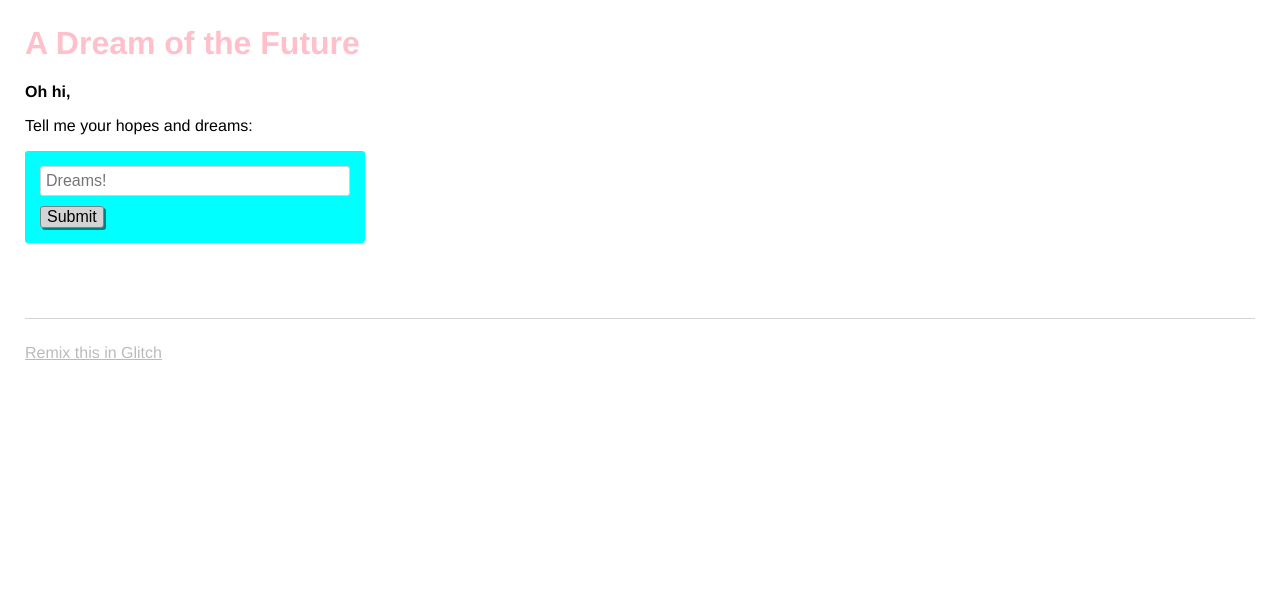
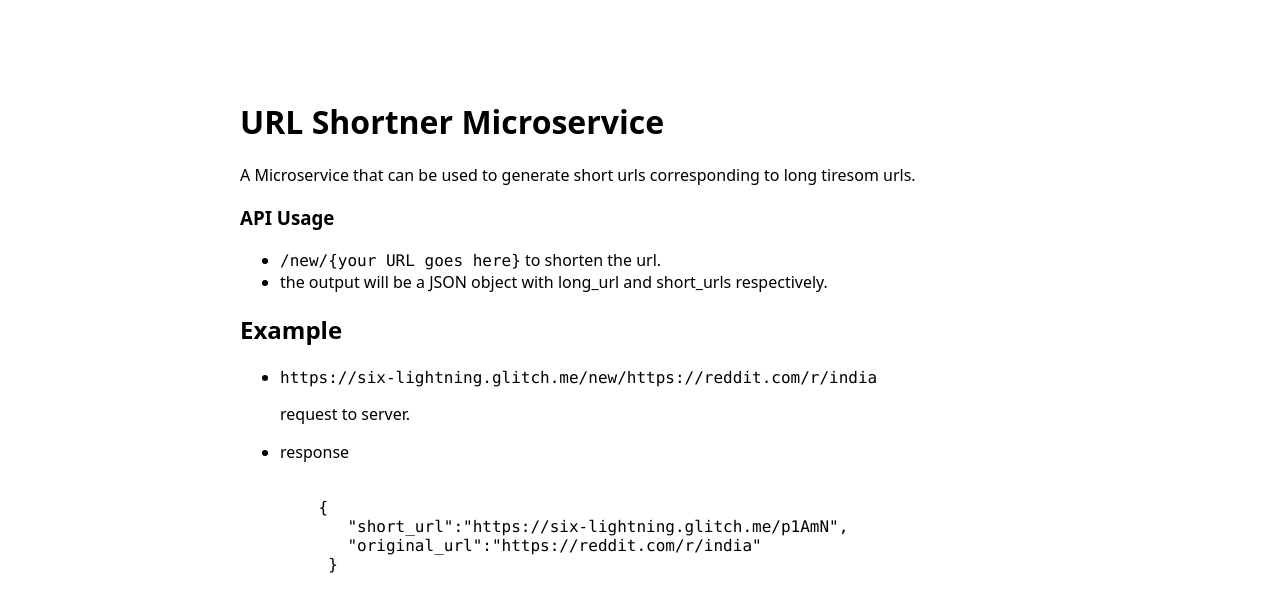
Before and after one commit to roh777/url-microservice, a website: page views/index.html in a window 1280 px wide. Drawn offline with nearby package versions, Linux system fonts and the light colour scheme; no server answers.

Commit message:
🕶💊 Fixed styles and HTML

```diff
--- a/public/style.css
+++ b/public/style.css
@@ -1,82 +1,12 @@
-/* styles */
-/* called by your view template */
-
-/* You might want to try something fancier: */
-/* less: http://lesscss.org/ */
-
-* {
-  box-sizing: border-box;
+body {
+  max-width: 800px;
+  margin : 0 auto;
+  font-size : 16px;
+  font-family : sans;
+  margin-top : 100px;
 }
 
-body {
-  font-family: helvetica, arial, sans-serif;
-  margin: 25px;
+code, pre{
+  font-family : 'Monaco','Consolas';
+  font-family : 12px;
 }
-
-h1 {
-  font-weight: bold;
-  color: pink;
-}
-
-.bold {
-  font-weight: bold;
-}
-
-p {
-  max-width: 600px;
-}
-
-form {
-  margin-bottom: 25px;
-  padding: 15px;
-  background-color: cyan;
-  display: inline-block;
-  width: 100%;
-  max-width: 340px;
-  border-radius: 3px;
-}
-
-input {
-  display: block;
-  margin-bottom: 10px;
-  padding: 5px;
-  width: 100%;
-  border: 1px solid lightgrey;
-  border-radius: 3px;
-  font-size: 16px;
-}
-
-button {
-  font-size: 16px;
-  border-radius: 3px;
-  background-color: lightgrey;
-  border: 1px solid grey;
-  box-shadow: 2px 2px teal;
-  cursor: pointer;
-}
-
-button:hover {
-  background-color: yellow;
-}
-
-button:active {
-  box-shadow: none;
-}
-
-li {
-  margin-bottom: 5px;
-}
-
-footer {
-  margin-top: 50px;
-  padding-top: 25px;
-  border-top: 1px solid lightgrey;
-}
-
-footer > a {
-  color: #BBBBBB;
-}
-
-.nicejob {
-  text-decoration: line-through;
-}
--- a/views/index.html
+++ b/views/index.html
@@ -1,16 +1,7 @@
-<!-- This is a static file -->
-<!-- served from your routes in server.js -->
-
-<!-- You might want to try something fancier: -->
-<!-- html/nunjucks docs: https://mozilla.github.io/nunjucks/ -->
-<!-- pug: https://pugjs.org/ -->
-<!-- haml: http://haml.info/ -->
-<!-- hbs(handlebars): http://handlebarsjs.com/ -->
-
-<!DOCTYPE html>
 <html>
   <head>
-    <title>Welcome to Glitch!</title>
+    <head>
+    <title>url shortner Microservice</title>
     <meta name="description" content="A cool thing made with Glitch">
     <link id="favicon" rel="icon" href="https://glitch.com/edit/favicon-app.ico" type="image/x-icon">
     <meta charset="utf-8">
@@ -18,37 +9,33 @@
     <meta name="viewport" content="width=device-width, initial-scale=1">
     <link rel="stylesheet" href="/style.css">
   </head>
+
   <body>
-    <header>
-      <h1>
-        A Dream of the Future
-      </h1>
-    </header>
 
-    <main>
-      <p class="bold">Oh hi,</p>
-      <p>Tell me your hopes and dreams:</p>
-      <form>
-        <input type="text" maxlength="100" placeholder="Dreams!">
-        <button type="submit">Submit</button>
-      </form>
-      <section class="dreams">
-        <ul id="dreams">
-        </ul>
-      </section>
-    </main>
 
-    <footer>
-      <a href="https://glitch.com">
-        Remix this in Glitch
-      </a>
-    </footer>
 
-    <!-- Your web-app is https, so your scripts need to be too -->
-    <script src="https://code.jquery.com/jquery-2.2.1.min.js"
-            integrity="sha256-gvQgAFzTH6trSrAWoH1iPo9Xc96QxSZ3feW6kem+O00="
-            crossorigin="anonymous"></script>
-    <script src="/client.js"></script>
+<div>
+    <h1 id="url-shortner-microservice">URL Shortner Microservice</h1>
+    <p>A Microservice that can be used to generate short urls corresponding to long tiresom urls.</p>
+    <h3 id="api-usage">API Usage</h3>
+    <ul>
+    <li><code>/new/{your URL goes here}</code> to shorten the url.</li>
+    <li>the output will be a JSON object with long_url and short_urls respectively.</li>
+    </ul>
+    <h2 id="example">Example</h2>
+    <ul>
+    <li><p><pre>https://six-lightning.glitch.me/new/https://reddit.com/r/india</pre>request to server.</p>
+    </li>
+    <li><p>response </p>
+    <pre><code class="lang-JSON">
+    {
+       &quot;short_url&quot;:&quot;https://six-lightning.glitch.me/p1AmN&quot;,
+       &quot;original_url&quot;:&quot;https://reddit.com/r/india&quot;
+     }
+    </code></pre>
+      </li>
+    </ul>
+    </div>
 
   </body>
 </html>
```
